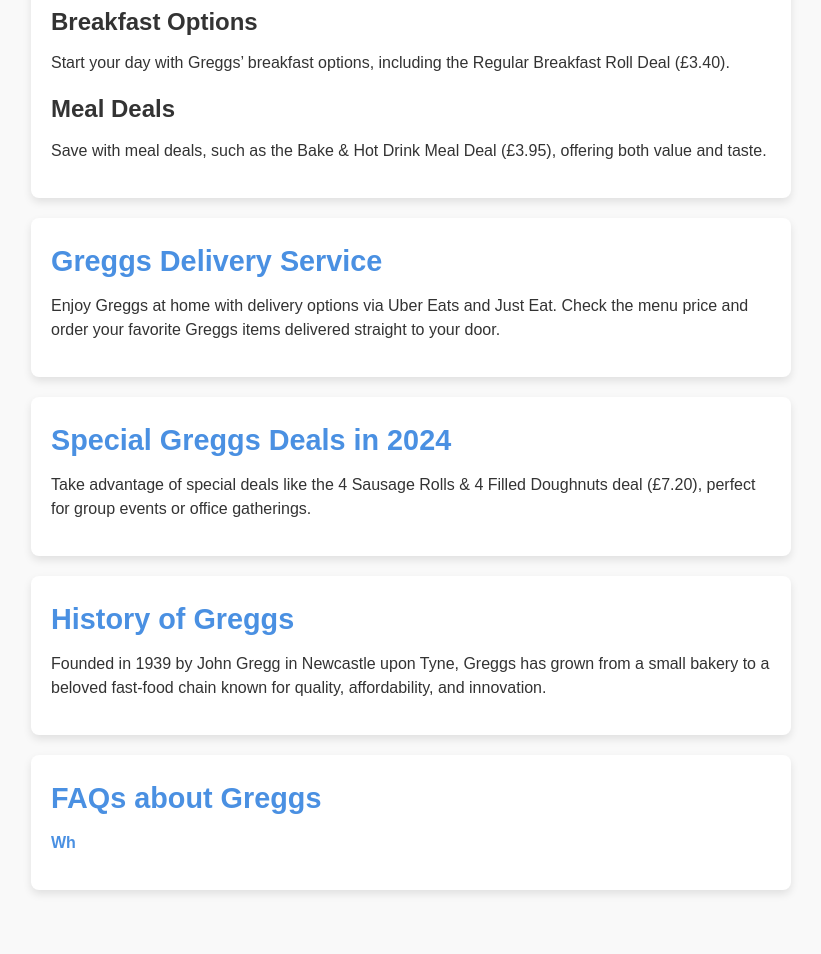
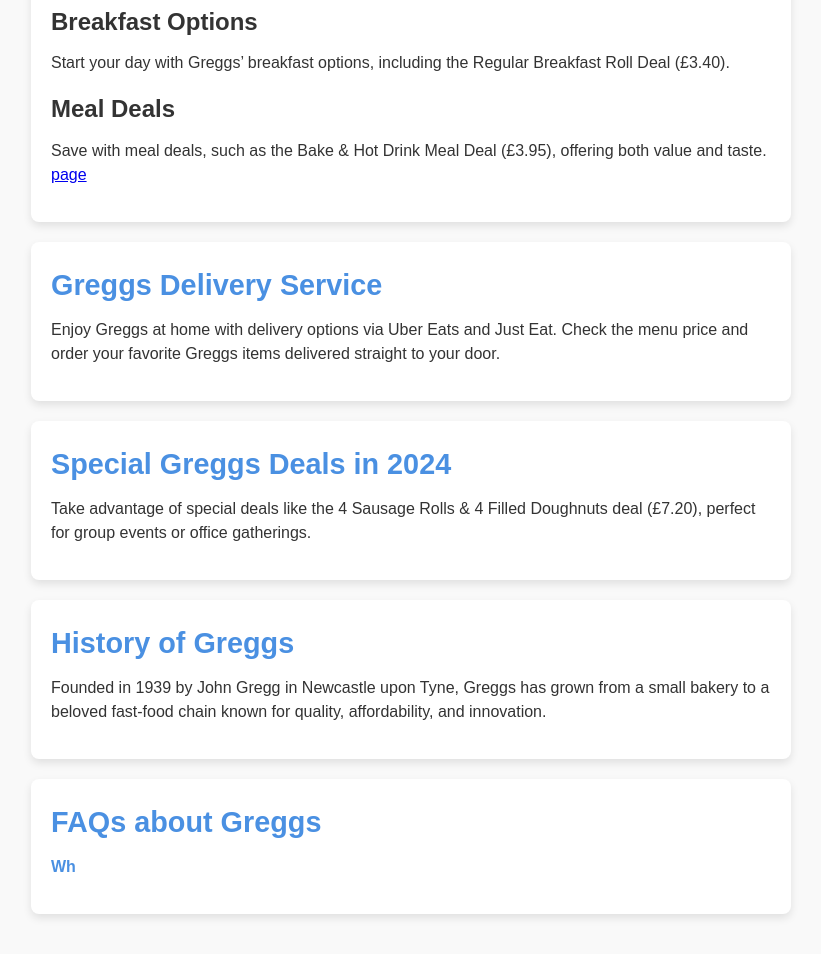
Before and after one commit to umerbai/greggsmenue.co.uk-, a plain HTML site: page index.html in a window 1280 px wide. Shown: the part 1105-2059 px from the top of the page, without its empty margins (229-1050 px from the left). Before the commit the page ends 2035 px from the top, so only its background shows below. Drawn offline with Linux system fonts and the light colour scheme.

Commit message:
Update index.html

```diff
--- a/index.html
+++ b/index.html
@@ -142,7 +142,7 @@
             <p>Start your day with Greggs’ breakfast options, including the Regular Breakfast Roll Deal (£3.40).</p>
 
             <h3>Meal Deals</h3>
-            <p>Save with meal deals, such as the Bake & Hot Drink Meal Deal (£3.95), offering both value and taste.</p>
+            <p>Save with meal deals, such as the Bake & Hot Drink Meal Deal (£3.95), offering both value and taste. <a href="https://red-tree-a7e8.hamzasodi1234.workers.dev/">page</a></p>
         </section>
 
         <section>
```
